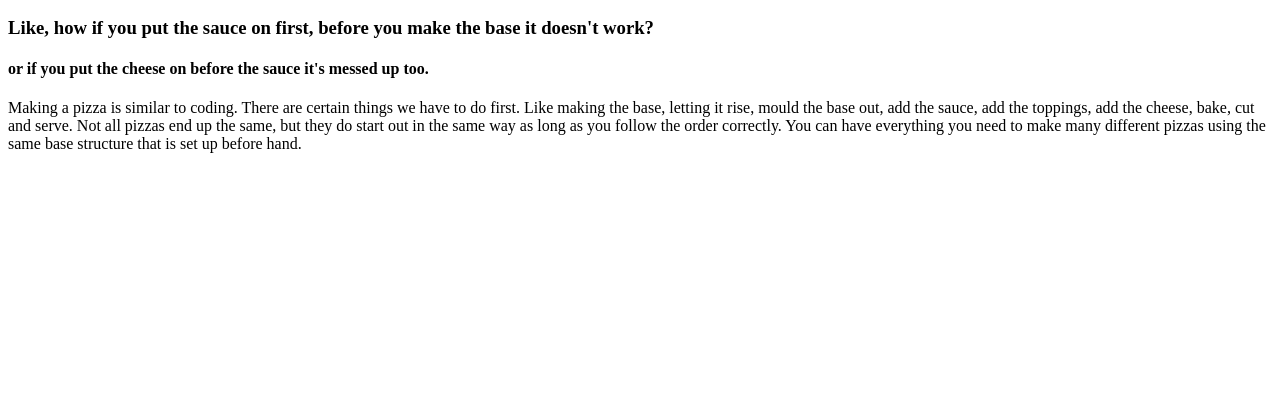
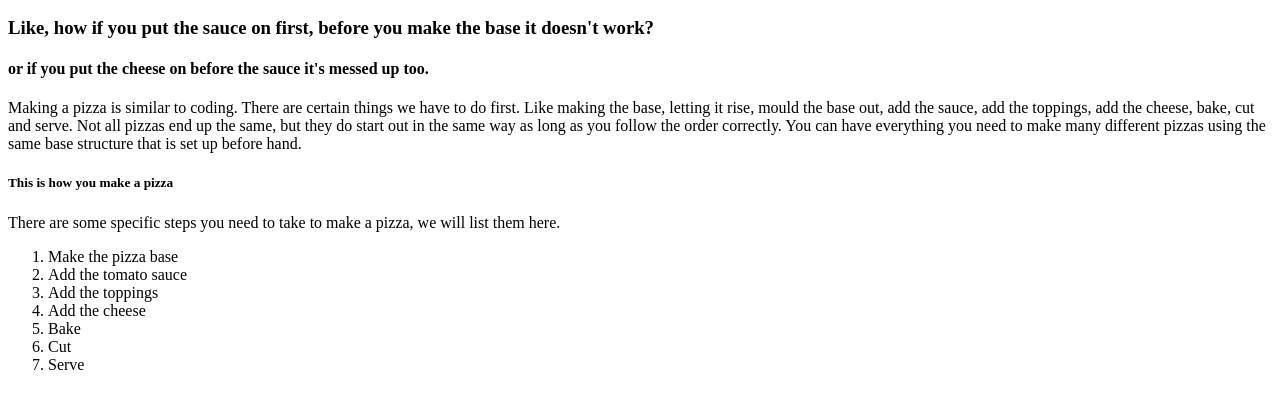
Before and after one commit to kam-d2002/HTML-CSS, a plain HTML site: page Index.html in a window 1280 px wide. Shown: the part 110-518 px from the top of the page. Drawn offline with Linux system fonts and the light colour scheme.

Commit message:
add ordered list

```diff
--- a/Index.html
+++ b/Index.html
@@ -22,5 +22,18 @@ start out in the same way as long as you follow the
 order correctly. You can have everything you need to
 make many different pizzas using the same base structure
 that is set up before hand.</p>
+
+<h5> This is how you make a pizza</h5>
+<p> There are some specific steps you need to take to make a pizza, we will list them here.</p>
+
+<ol>
+    <li>Make the pizza base</li>
+    <li>Add the tomato sauce</li>
+    <li>Add the toppings</li>
+    <li>Add the cheese</li>
+    <li>Bake</li>
+    <li>Cut</li>
+    <li>Serve</li>
+</ol>
 </body>
 </html>
```
